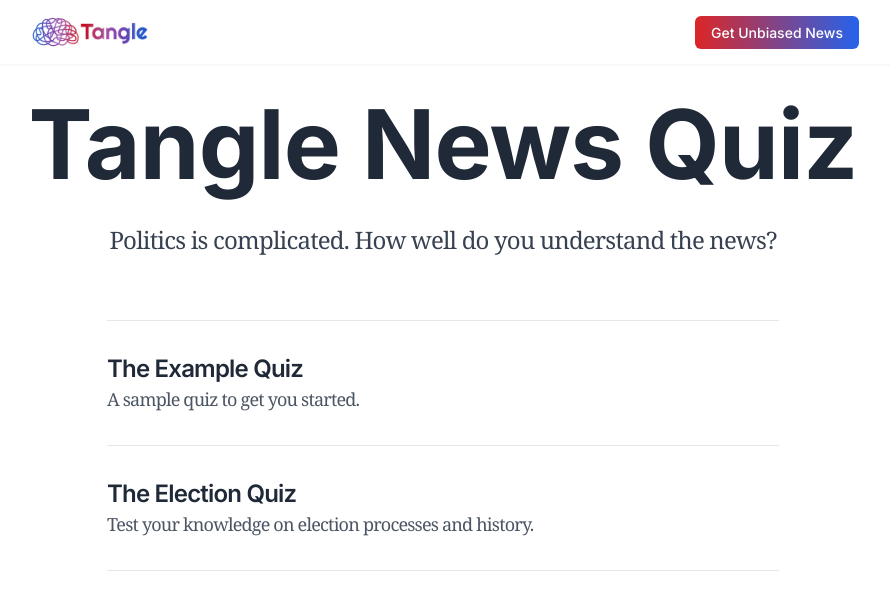
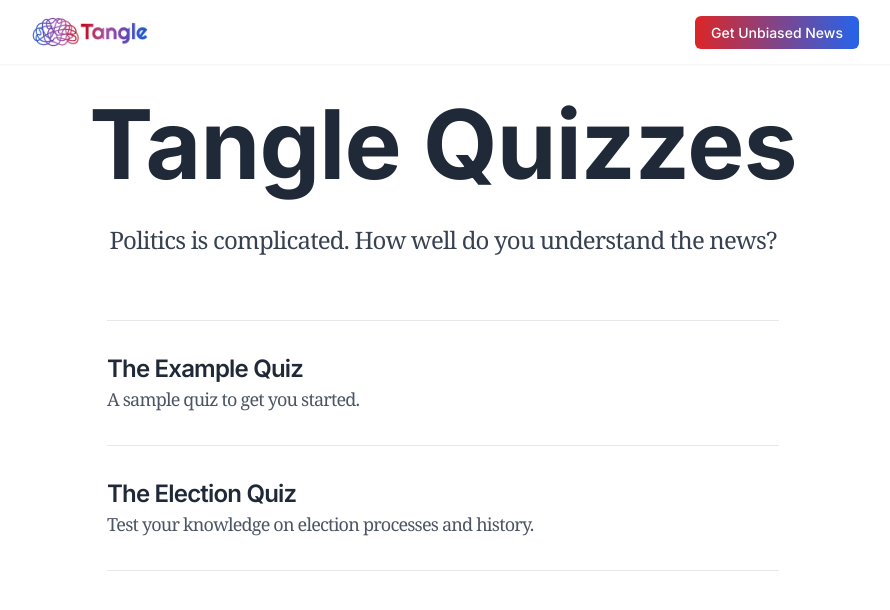
Before and after one commit to sjnaik02/tangle-quiz, a Next.js app: page / in a window 1280 px wide. Shown: the top 610 px of the page, without its empty margins (197-1087 px from the left). Built offline with nearby package versions, Linux system fonts and the light colour scheme.

Commit message:
minor change

```diff
--- a/app/page.js
+++ b/app/page.js
@@ -16,7 +16,7 @@
     >
       <div className="mb-12 text-center">
         <h1 className="mb-8 text-5xl font-bold text-gray-800 md:text-8xl">
-          Tangle News Quiz
+          Tangle Quizzes
         </h1>
         <h2 className="mx-auto mb-4 max-w-3xl font-serif text-lg text-gray-700 md:text-2xl">
           Politics is complicated. How well do you understand the news?
```
